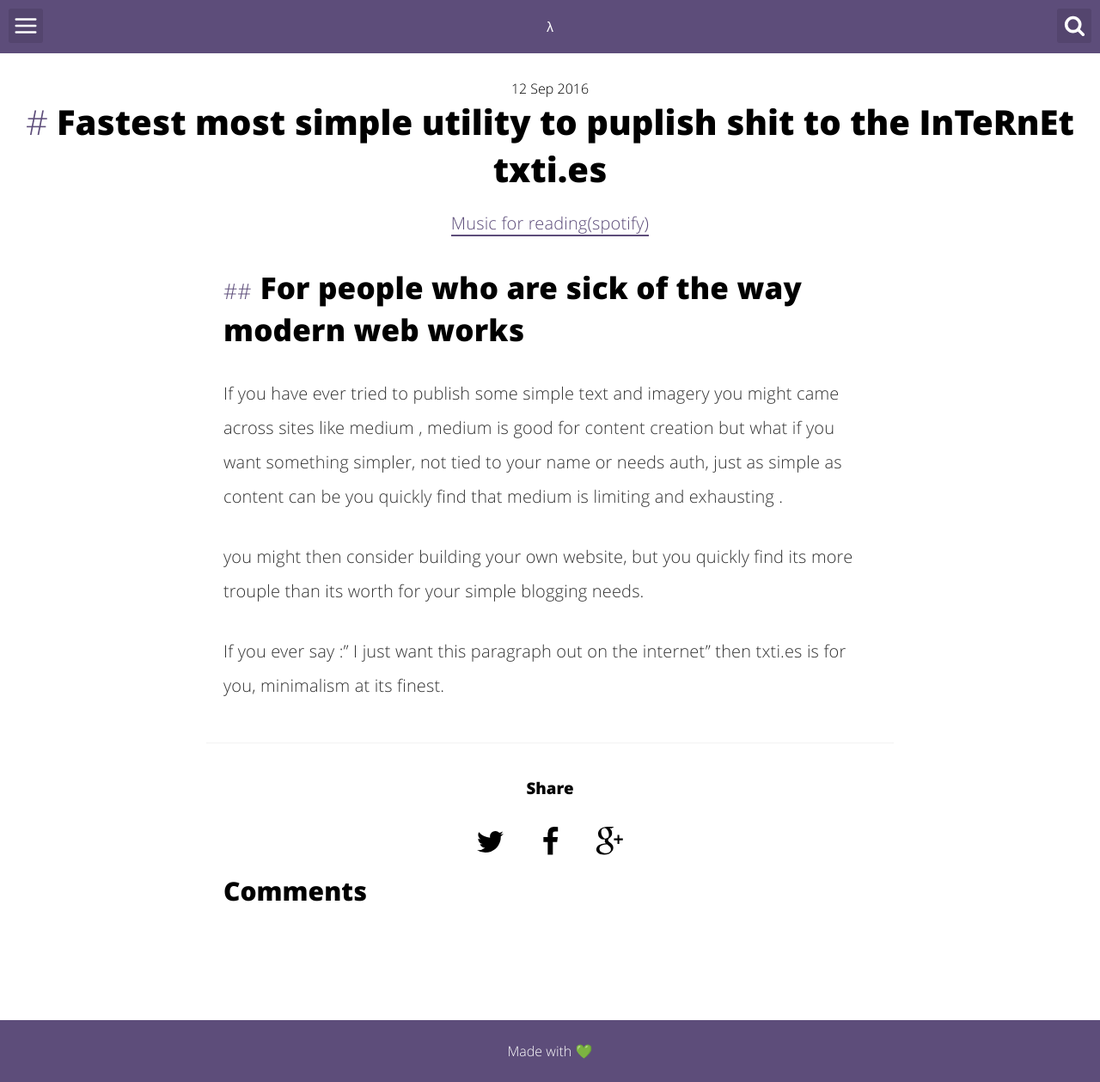
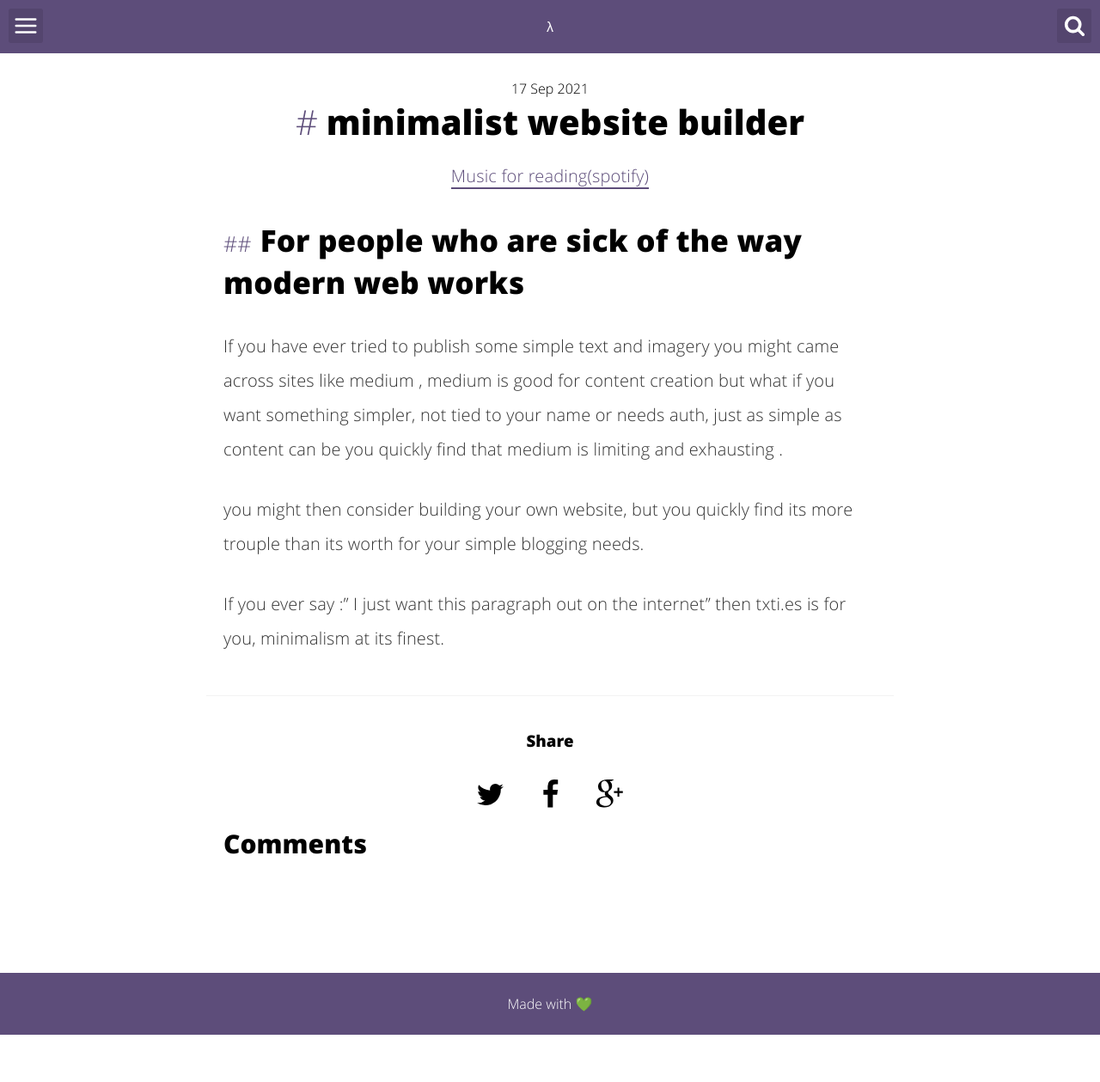
Before and after one commit to hamzawinix/hamzawinix.github.io, a Jekyll site: the page built from _posts/2016-02-10-txti.md, in a window 1280 px wide. Shown: the whole page at 86% size. Built offline with Jekyll 4.4.1, drawn with Linux system fonts in a browser that asks for light colours; comment, search, counter and statistics services are not loaded; after the commit the page ends 1204 px from its top, so only the background shows below that.

Commit message:
Update and rename 2016-02-10-sharding.md to 2016-02-10-txti.md

```diff
--- a/_posts/2016-02-10-sharding.md
+++ b/_posts/2016-02-10-txti.md
@@ -1,8 +1,8 @@
 ---
 layout: post
-title:  "Fastest most simple utility to puplish shit to the InTeRnEt txti.es"
+title:  "minimalist website builder"
 image: ''
-date:   2016-09-12
+date:   2021-09-17
 tags:
 - WebDev
 description: ''
```
